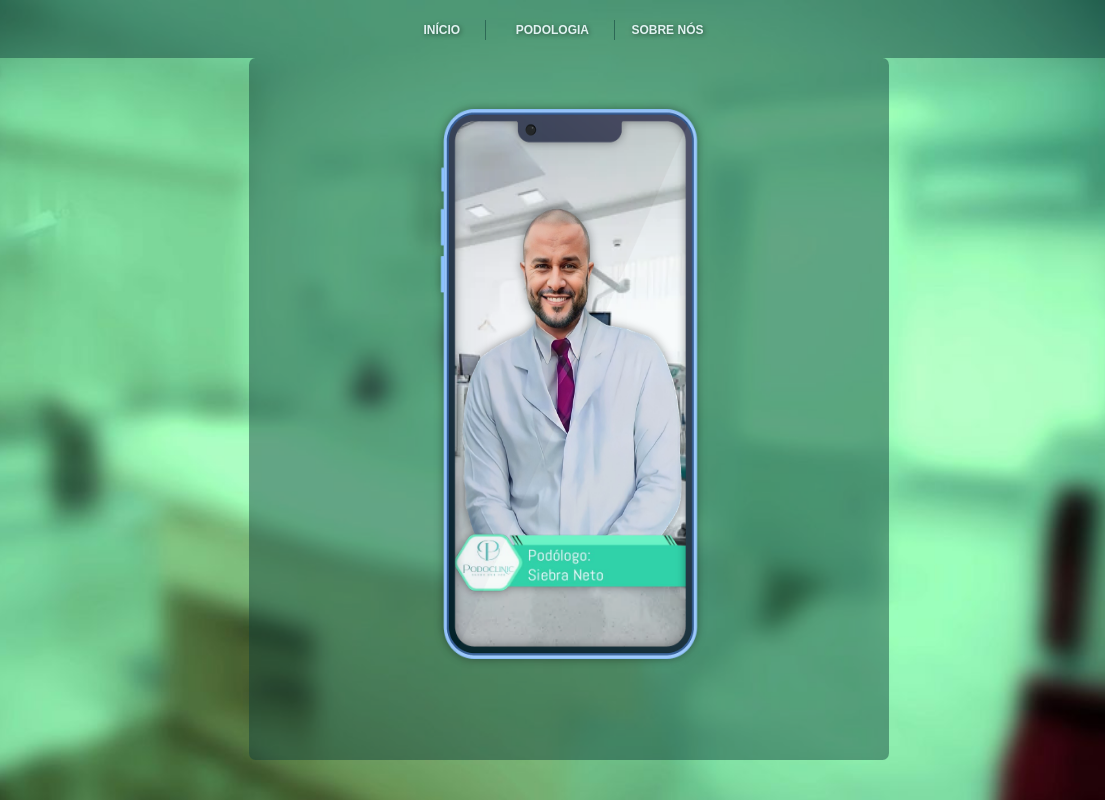
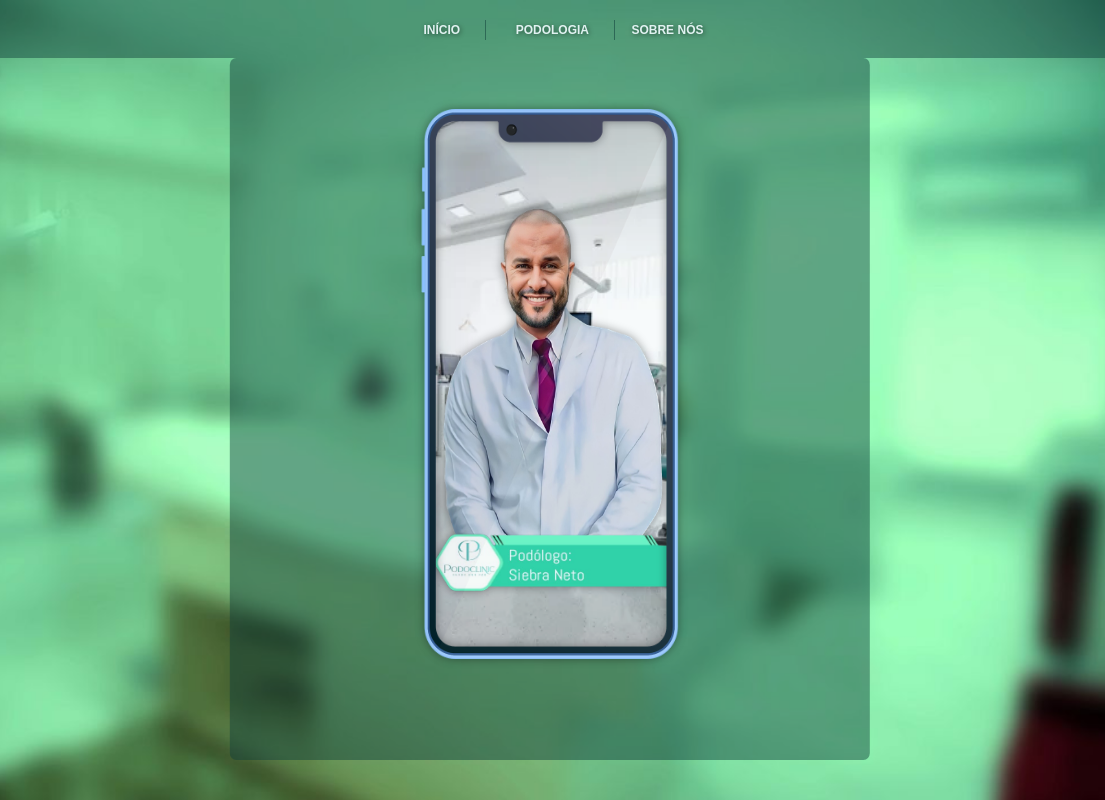
Before and after one commit to siebraneto/podoclinic2, a plain HTML site: page index.html in a window 1280 px wide. Shown: the top 800 px of the page, 103-1208 px from the left. Drawn offline with Linux system fonts and the light colour scheme.

Commit message:
Update style.css

```diff
--- a/estilos/style.css
+++ b/estilos/style.css
@@ -34,7 +34,7 @@ body {
 
    main {
     background: #11403b76;
-    transform: translate(55%, -612px);
+    transform: translate(52%, -612px);
     border-radius: 1%;
     padding-top: 2px;
     background-size: cover;
```
